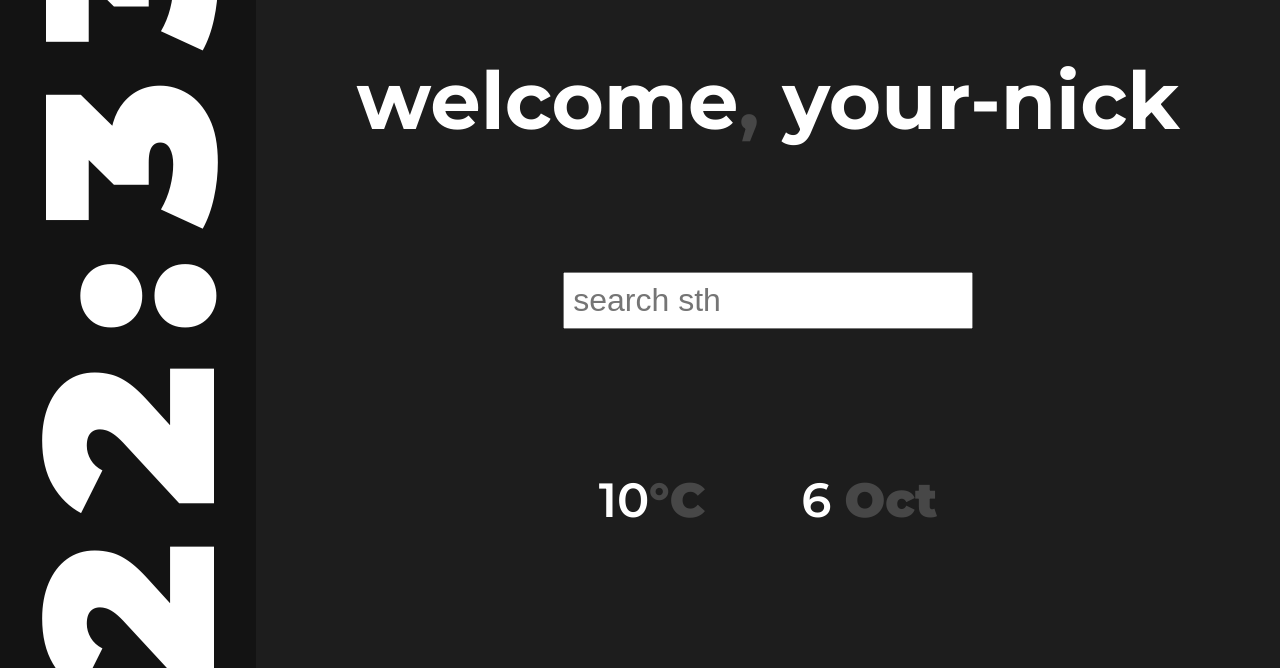
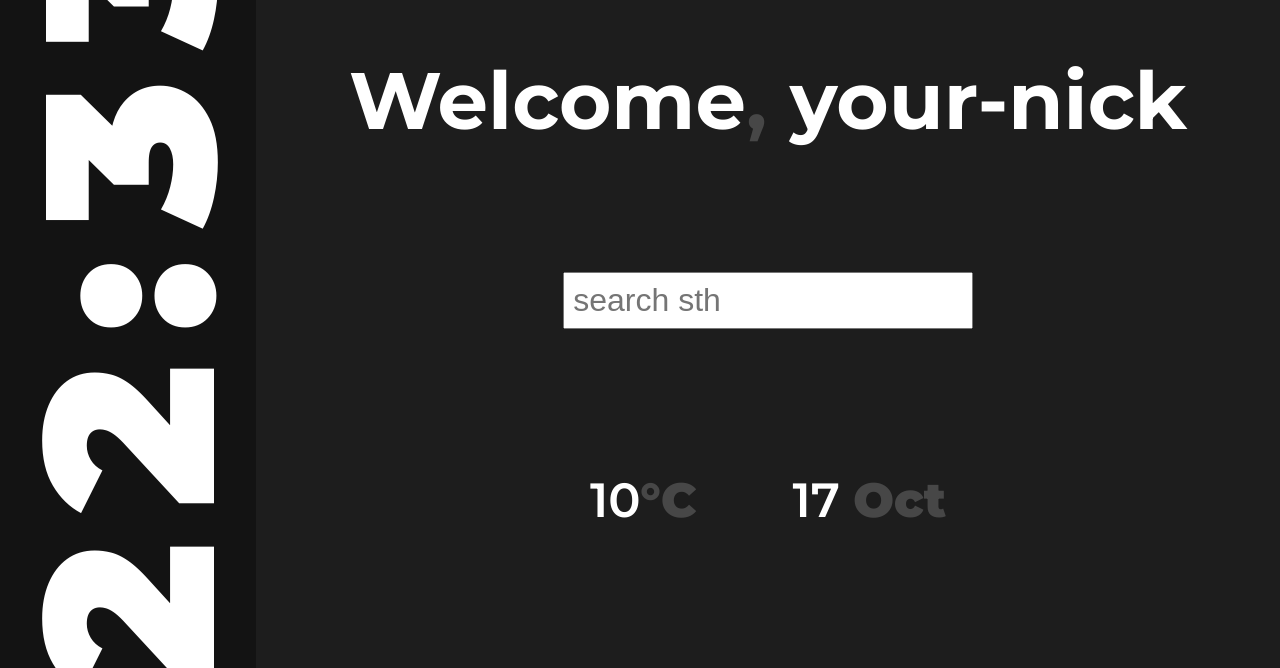
Before and after one commit to JaZax/startPageEloo, a plain HTML site: page index.html in a window 1280 px wide. Shown: the top 668 px of the page. Drawn offline with Linux system fonts and the light colour scheme.

Commit message:
bug fixes + some changes

```diff
--- a/index.html
+++ b/index.html
@@ -16,7 +16,7 @@
         </div>
 
         <div id="right">
-            <div id="text" class="rightItem">welcome<span style="color: #474747;">,</span>&nbsp;[nick]</div>
+            <div id="text" class="rightItem">Welcome<span style="color: #474747;">,</span>&nbsp;[nick]</div>
 
             <div id="search" class="rightItem">
                 <input type="search" placeholder="search sth">
--- a/script.js
+++ b/script.js
@@ -23,7 +23,7 @@ window.onload = async() => {
     nick.innerHTML = nick.innerHTML.replace(/\[nick\]/, config.nick)
   }
   updateDate = () => {
-    date.innerHTML = `${new Date().getDay()} <span class="dataSpan">${new Date().toString().split(' ')[1]}</span>`
+    date.innerHTML = `${new Date().toString().split(' ')[2]} <span class="dataSpan">${new Date().toString().split(' ')[1]}</span>`
   }
   updateClock()
   updateWeather()
```
